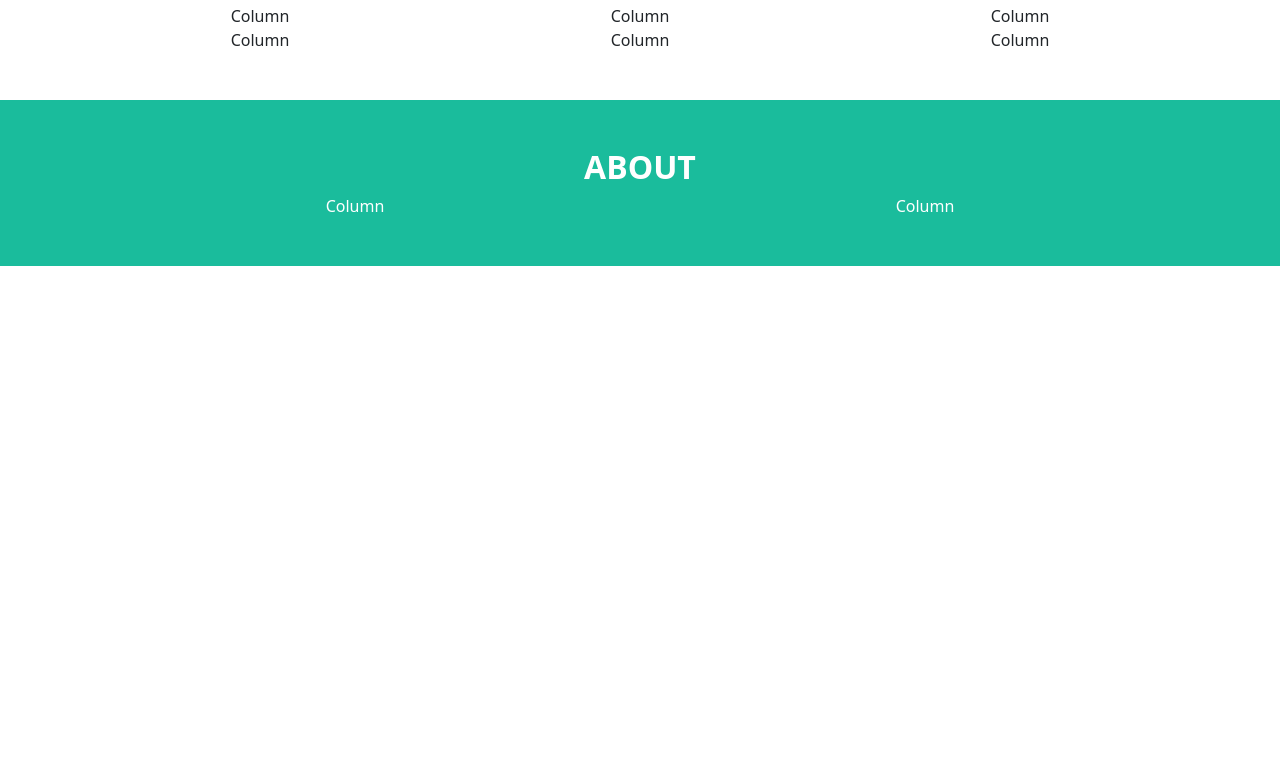
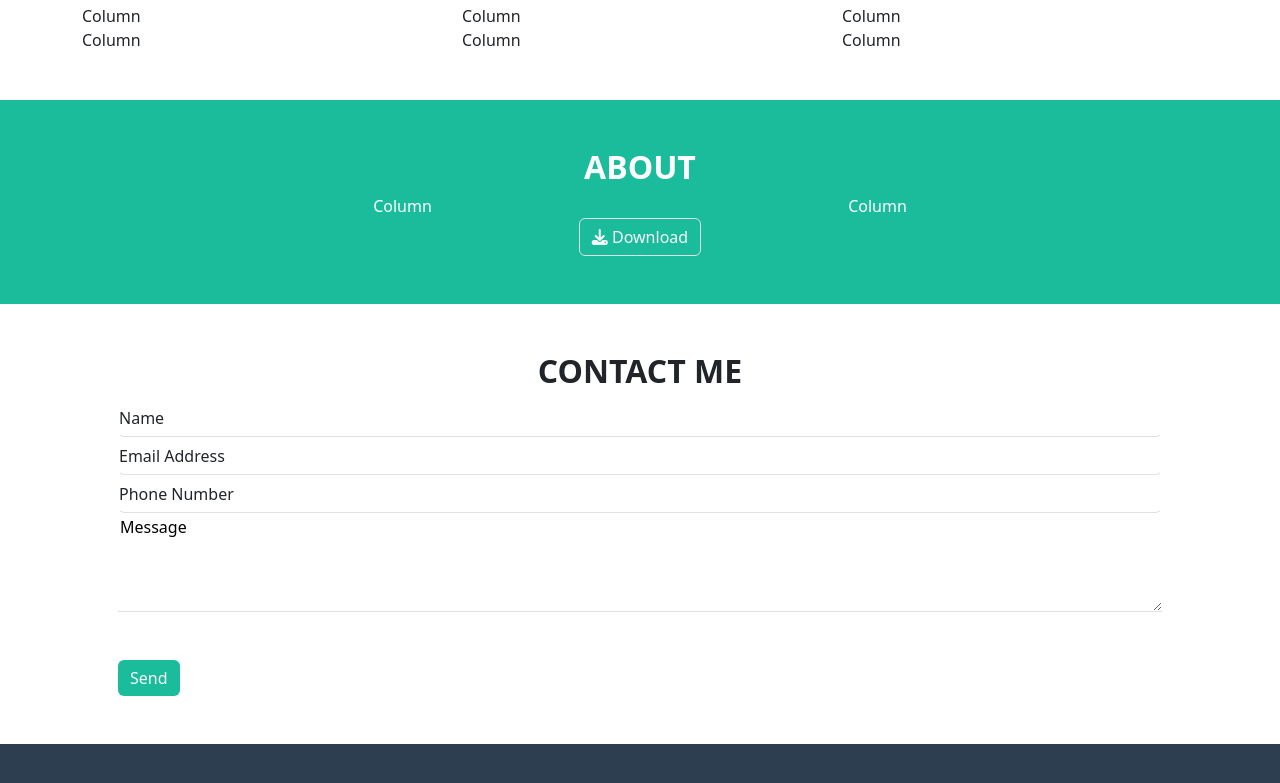
Before and after one commit to AntonioDiBari/html-css-bootstrap-freelancer, a plain HTML site: page index.html in a window 1280 px wide. Shown: the part 693-1476 px from the top of the page. Before the commit the page ends 959 px from the top, so only its background shows below. Drawn offline with nearby package versions, Linux system fonts and the light colour scheme.

Commit message:
feat: contact-me structure

```diff
--- a/css/style.css
+++ b/css/style.css
@@ -22,3 +22,6 @@
   background-color: var(--primary-color);
   color: white;
 }
+#form button:last-child {
+  background-color: var(--primary-color);
+}
--- a/index.html
+++ b/index.html
@@ -52,8 +52,8 @@
       </div>
     </section>
     <section id="portfolio" class="pt-5 pb-5">
-      <div class="container-md text-center">
-        <h2 class="fw-bold">PORTFOLIO</h2>
+      <div class="container-md">
+        <h2 class="fw-bold text-center">PORTFOLIO</h2>
         <div class="row">
           <div class="col-sm-12 col-lg-6 col-xl-4">Column</div>
           <div class="col-sm-12 col-lg-6 col-xl-4">Column</div>
@@ -67,14 +67,44 @@
     <section id="about-us" class="pt-5 pb-5">
       <div class="container-md text-center">
         <h2 class="fw-bold">ABOUT</h2>
-        <div class="row">
-          <div class="col-sm-12 col-lg-6">Column</div>
-          <div class="col-sm-12 col-lg-6">Column</div>
+        <div class="row justify-content-center">
+          <div class="col-sm-10 col-lg-5">Column</div>
+          <div class="col-sm-10 col-lg-5">Column</div>
         </div>
+        <button type="button" class="btn border text-light">
+          <i class="fa-solid fa-download"></i> Download
+        </button>
       </div>
     </section>
-    <!-- <section id="form"></section> -->
-    <!-- <footer id="footer"></footer> -->
+    <section id="form" class="pt-5 pb-5">
+      <div class="container-md ps-5 pe-5">
+        <h2 class="fw-bold text-center">CONTACT ME</h2>
+        <button
+          type="button"
+          class="btn border-bottom text-start d-block w-100 ps-0"
+        >
+          Name
+        </button>
+        <button
+          type="button"
+          class="btn border-bottom text-start d-block w-100 ps-0"
+        >
+          Email Address
+        </button>
+        <button
+          type="button"
+          class="btn border-bottom text-start d-block w-100 ps-0"
+        >
+          Phone Number
+        </button>
+        <textarea class="border-0 border-bottom text-start d-block w-100 pb-5">
+Message</textarea
+        >
+        <button type="button" class="btn border-0 text-light mt-5">Send</button>
+      </div>
+    </section>
+
+    <footer id="footer"></footer>
     <script
       src="https://cdn.jsdelivr.net/npm/bootstrap@5.3.2/dist/js/bootstrap.bundle.min.js"
       integrity="sha384-C6RzsynM9kWDrMNeT87bh95OGNyZPhcTNXj1NW7RuBCsyN/o0jlpcV8Qyq46cDfL"
```
